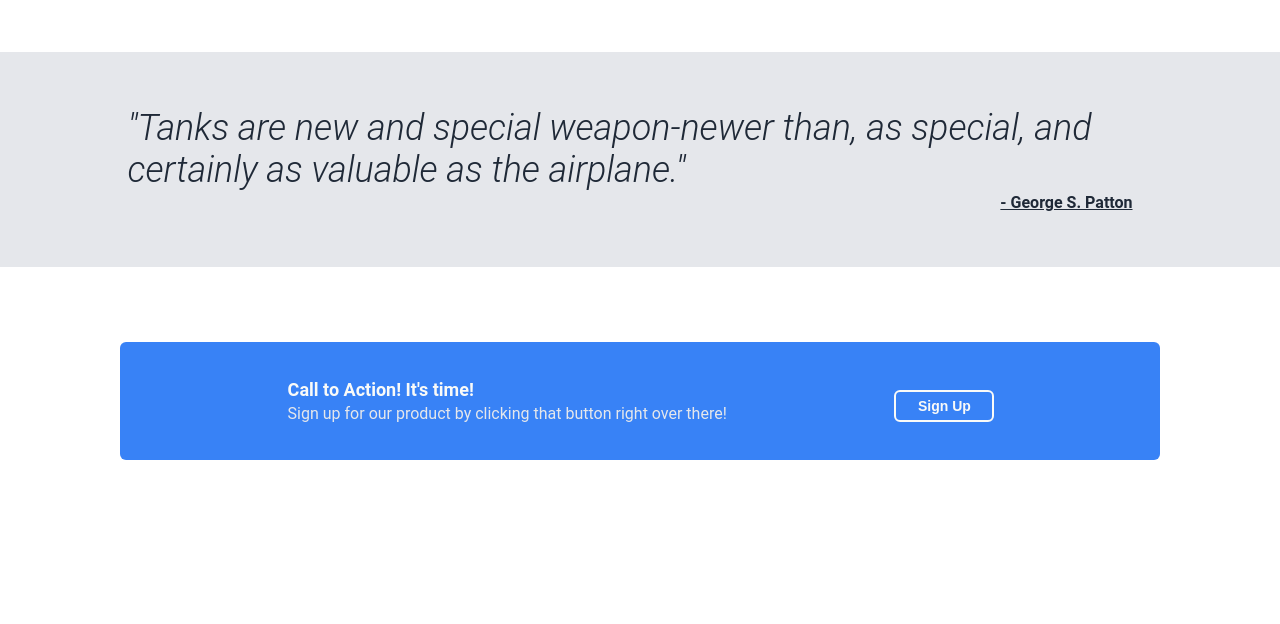
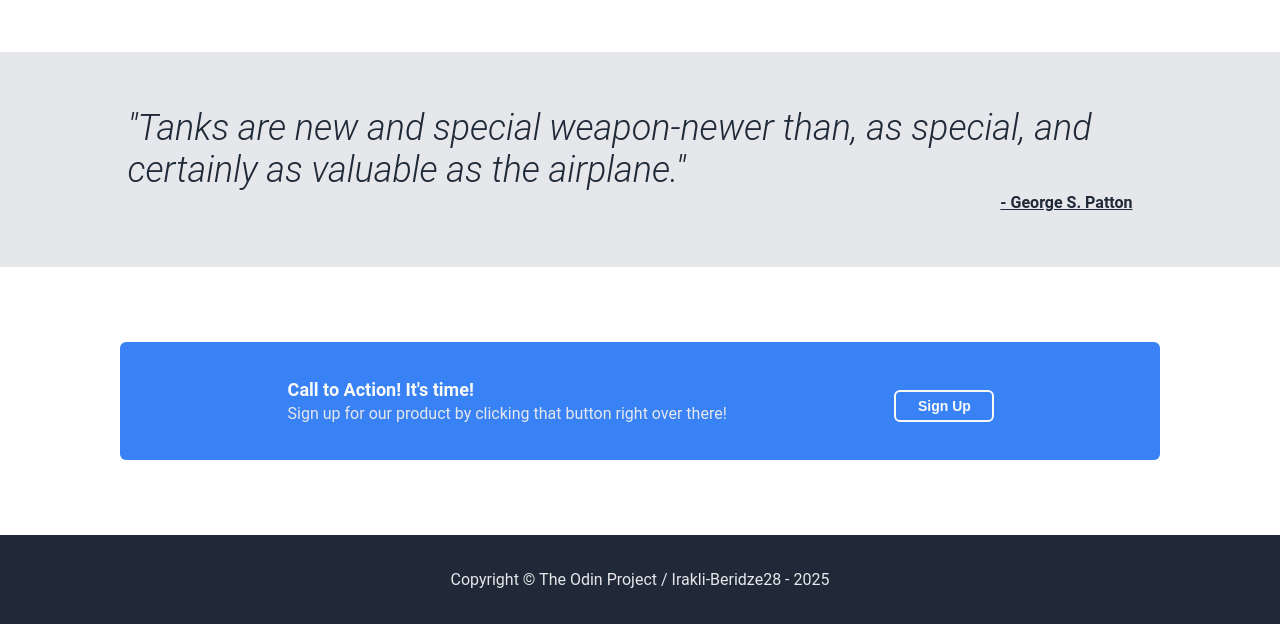
Before and after one commit to Irakli-Beridze28/odinprjct-landing-page, a plain HTML site: page index.html in a window 1280 px wide. Shown: the part 982-1606 px from the top of the page. Before the commit the page ends 1517 px from the top, so only its background shows below. Drawn offline with Linux system fonts and the light colour scheme.

Commit message:
Add Footer to webpage - Customization is remaining
 -!-- Notes for what to do
      > Cite image authors in README.md
      > Modify texts and make it fit to the context of webpage
      > Change Header logo with different name and add logo to it

 -/- Future expansions - Webpage have 3 more links that can be utilized in future.

```diff
--- a/index.html
+++ b/index.html
@@ -76,6 +76,10 @@
 
     </div>
 
+    <div class="footer">
+        <div class="copyright-text">Copyright © The Odin Project / Irakli-Beridze28 - 2025</div>
+    </div>
+
   </body>
 
 </html>
--- a/styles.css
+++ b/styles.css
@@ -269,3 +269,16 @@ a:hover {
         background-color: #d4d7dd;
         transform: translateY(2px);
     }
+
+.footer {
+    display: flex;
+    justify-content: center;
+    background-color: #1F2937;
+    padding: 35px 120px 35px 120px;
+    margin-top: auto;
+}
+
+    .copyright-text {
+        display: flex;
+        color: #E5E7EB;
+    }
```
